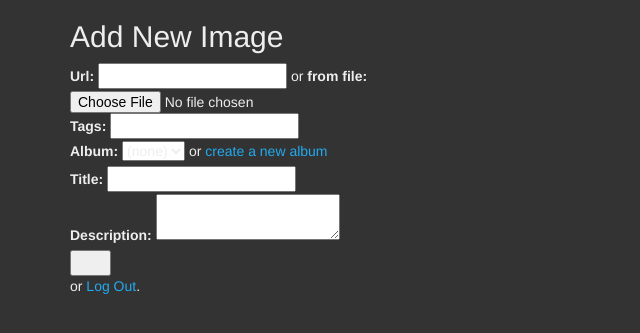
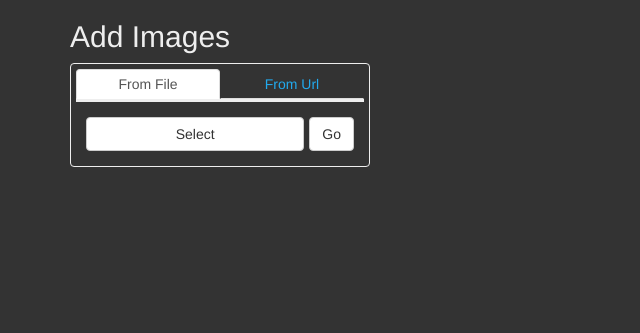
Before and after one commit to ErinCall/catsnap, a Flask app: template catsnap/web/templates/add.html.jinja in a window 1280 px wide. Shown: the part 60-393 px from the top of the page, without its empty margins (0-640 px from the left). Run offline with Flask 2, Linux system fonts and the light colour scheme; the template is opened without the code that fills it, so the values that code supplies are empty; parts of the project's set-up code (start-up, migrations or seed data) failed here and were passed over; some libraries are stand-ins or nearby versions.

Commit message:
New add-image page [#5]
Note: in order to style the file input, there's a funny hack in place.
The file input sits in front of a button (actually a <label>), but has
opacity 0; its width and position need to be aligned just right with the
"select" button.

The nav-tabs' border rule needs extra specificity to override
bootstrap's defaults, presumably because CSS was designed by malevolent
spirits.

When the controller receives a file, it calculates a filename and tells
the page JS about it. From that point on, that has to be the filename;
recalculating it after reorienting isn't ok. So the filename is now
frozen on ImageTruck initialization.

```diff
--- a/catsnap/web/public/css/layout.css
+++ b/catsnap/web/public/css/layout.css
@@ -44,3 +44,89 @@ h1 {
 a form {
     margin: 0;
 }
+
+.add {
+    max-width: 300px;
+    padding: 5px;
+    border-radius: 4px;
+    border: 1px solid #eeeeee;
+}
+
+.add img {
+    display: block;
+    margin: auto;
+}
+
+.nav-tabs li a {
+    padding-top: 4px;
+    padding-bottom: 4px;
+}
+
+.nav-tabs.nav.nav-justified {
+    border-bottom: 3px solid #eeeeee;
+}
+
+.file-upload {
+    position: relative;
+    overflow: hidden;
+    margin: 10px;
+}
+
+.url-upload {
+    margin: 10px;
+}
+
+input, label.btn {
+    margin-top: 5px;
+}
+.input {
+    overflow: hidden;
+    padding-right: 5px;
+}
+.upload input[type="submit"] {
+    float: right;
+}
+.input input[type="text"], label.btn {
+    width: 100%;
+    padding-right: 0;
+    padding-left: 0;
+    margin-bottom: 0;
+}
+.input input[type="file"] {
+    line-height: 15px;
+    cursor: pointer;
+    width: 100%;
+    padding-right: 0;
+    padding-left: 0;
+    margin-bottom: 0;
+    opacity: 0;
+    display: inline-block;
+    position: absolute;
+    left: 0;
+    top: 5px;
+}
+
+input[type="text"] {
+    color: #222222;
+}
+
+.add input[type="text"], .add textarea, .edit {
+    width: 100%;
+}
+
+.enter-to-submit {
+    display: none !important;
+}
+
+li.tag {
+    font-size: 150%;
+}
+
+li.tag span, li.tag a {
+    font-size: 14px;
+}
+
+.add li input {
+    vertical-align: middle;
+    display: inline-block;
+}
--- /dev/null
+++ b/catsnap/web/public/js/add_image.js
@@ -0,0 +1,123 @@
+$(document).ready(function () {
+    'use strict';
+
+    var send_image,
+        receive_image_data,
+        handle_upload_error,
+        tag_link,
+        check_for_image;
+
+    send_image = function(event) {
+        var $this = $(this),
+            form_data = new FormData(this),
+            $article = $this.parent('article');
+
+        event.preventDefault();
+
+        $this.hide();
+        $article.append($('<img src="/public/img/large-throbber.gif">'));
+        $.ajax($this.attr('action') + '.json', {
+            type: $this.attr('method'),
+            data: form_data,
+            contentType: false,
+            processData: false,
+            success: _.bind(receive_image_data, $article),
+            error: _.bind(handle_upload_error, $article),
+        });
+    };
+
+    receive_image_data = function(data) {
+        var delay = 2000, //milliseconds
+            $ul;
+
+        this.data('image_id', data.image_id);
+        this.data('url', data.url);
+        window.setTimeout(_.bind(check_for_image, this, delay), delay);
+
+        this.children('form').remove();
+        this.append($('<input type="text" placeholder="Title" class="form-control">'));
+
+        $ul = $('<ul><li class="tag"></li></ul>');
+        $ul.children('li').append(_.bind(tag_link, this)());
+        this.append($ul);
+
+        this.append($('<textarea placeholder="Description" class="form-control">'));
+        this.append($('<input type="submit" value="Save" class="btn btn-default edit">'));
+    };
+
+    tag_link = function() {
+        var $container = this,
+            $a = $('<a href=#>Add tag</a>');
+
+        $a.click(function(event) {
+            var tag_name,
+                $this_li = $(this).parent(),
+                $form;
+            event.preventDefault();
+            $a.hide();
+
+            $form = $('<form><input type="text" class="edit form-control"/><input type="submit" class="enter-to-submit"/></form>');
+            $form.submit(function(event) {
+                event.preventDefault();
+                tag_name = $form.find('input[type=text]').val();
+                $form.find('input').attr('disabled', true);
+
+                $.ajax('/image/' + $container.data('image_id') + '.json', {
+                    type: "PATCH",
+                    data: {add_tag: tag_name},
+                    success: function(data) {
+                        var $next_li = $('<li class="tag">'),
+                            $name_span = $('<span>'),
+                            new_tag_link;
+
+                        $a.remove();
+                        $form.remove();
+
+                        $name_span.append(tag_name);
+                        $this_li.append($name_span);
+
+                        new_tag_link = _.bind(tag_link, $container)();
+                        $next_li.append(new_tag_link);
+                        $container.find('ul').append($next_li);
+                    },
+                    error: function(jqXHR, status, errorThrown) {
+                        alert(errorThrown);
+                    }
+                });
+            });
+
+            $this_li.append($form);
+            $a.parent().append($this_li);
+            $form.find('input').focus();
+        });
+        return $a;
+    };
+
+    handle_upload_error = function(data) {
+        console.log(data);
+    };
+
+    check_for_image = function(previous_timeout) {
+        var $container = this,
+            url = this.data('url'),
+            new_timeout = previous_timeout * 1.4,
+            $a = $('<a href="/image/' + this.data('image_id') +'">'),
+            $img = $('<img>');
+
+        $img.error(function () {
+            window.setTimeout(
+                _.bind(check_for_image, $container, new_timeout), new_timeout);
+        });
+        $img.load(function() {
+            $container.find('img').remove();
+            $a.append($img);
+            $container.prepend($a);
+        });
+        $img.attr('src', url);
+    };
+
+    $('.add form').submit(send_image);
+    $('input[type="file"]').change(function(event) {
+        $(this).siblings('label').text($(this).val());
+    });
+});
--- a/catsnap/web/public/js/application.js
+++ b/catsnap/web/public/js/application.js
@@ -1,5 +1,15 @@
 $(document).ready(function () {
     'use strict';
+
+    /* Firefox ignores percentage widths on file inputs, but absolute
+    sizes work, so follow the underlay label as it's sized and resized.
+    */
+    var input_size_fix = function () {
+        $('#file').width($('label.btn').width());
+        $('#file').height($('label.btn').height() * 1.4);
+    };
+    input_size_fix();
+    $(window).resize(input_size_fix);
 
     $('a.form-submitter').click(function(e) {
         e.preventDefault();
--- a/catsnap/web/templates/add.html.jinja
+++ b/catsnap/web/templates/add.html.jinja
@@ -1,47 +1,37 @@
 {% extends 'layout.html.jinja' %}
 {% block title %}
-    Add New Image
+    Add Images
 {% endblock title %}
 {% block content %}
-    <article id="add">
-        <div>
-            <form method="post" action="{{ url_for('add') }}" enctype="multipart/form-data" >
-                <div>
-                    <label for="url">Url: </label>
-                    <input type="text" name="url" id="url" />
-                    or
-                    <label for="file" style="display:inline">from file:</label>
-                    <input type="file" name="file" id="file" />
+    <article class="add">
+        <form method="post" action="{{ url_for('add') }}" enctype="multipart/form-data" >
+            <ul class="nav nav-tabs nav-justified" role="tablist">
+                <li class="active">
+                    <a href="#file-upload" role="tab" data-toggle="tab">From File</a>
+                </li>
+                <li>
+                    <a href="#url-upload" role="tab" data-toggle="tab">From Url</a>
+                </li>
+            </ul>
+            <div class="tab-content">
+                <div class="tab-pane upload url-upload" id="url-upload">
+                    <input type="submit" value="Go" class="btn btn-default">
+                    <div class="input">
+                        <input type="text" name="url" id="url" class="form-control">
+                    </div>
                 </div>
-                <div>
-                    <label for="tags">Tags: </label>
-                    <input type="text" name="tags" id="tags" />
+
+                <div class="tab-pane active upload file-upload" id="file-upload">
+                    <input type="submit" value="Go" class="btn btn-default">
+                    <div class="input">
+                        <label class="btn btn-default" for="file">Select</label>
+                        <input type="file" id="file" name="file">
+                    </div>
                 </div>
-                <div>
-                    <label for="album">Album: </label>
-                    <select name="album" id="album">
-                        <option value="">(none)</option>
-                        {% for album in albums %}
-                        <option value="{{ album.album_id }}">{{ album.name |e}}</option>
-                        {% endfor %}
-                    </select>
-                    or <a href="{{ url_for('new_album') }}">create a new album</a>
-                </div>
-                <div>
-                    <label for="title">Title:</label>
-                    <input type="text" name="title" id="title" />
-                </div>
-                <div>
-                    <label for="description">Description:</label>
-                    <textarea name="description" id="description" ></textarea>
-                </div>
-                <div>
-                    <input type="submit" name="add_button" id="add_button" value="Add" />
-                </div>
-            </form>
-        </div>
-        <div>
-            or <a href="{{ url_for('logout') }}">Log Out</a>.
-        </div>
+            </div>
+        </form>
     </article>
 {% endblock content %}
+{% block scripts %}
+    <script src="/public/js/add_image.js"></script>
+{% endblock scripts %}
--- a/catsnap/web/templates/layout.html.jinja
+++ b/catsnap/web/templates/layout.html.jinja
@@ -46,6 +46,7 @@
     </div>
     <script src="/public/js/jquery-2.0.0.min.js"></script>
     <script src="/public/js/underscore-min.js"></script>
+    <script src="/public/js/bootstrap.min.js"></script>
     <script src="/public/js/application.js"></script>
     {%block scripts%}{%endblock%}
 </body>
```
Also changed, not shown: catsnap/image_truck.py (+7 -6 lines), catsnap/table/image.py (+20 -6 lines), catsnap/web/controllers/image.py (+14 -26 lines), catsnap/worker/tasks.py (+27 -0 lines), migrations/20141018211006-image-contents.py (added, +20 -0 lines), tests/table/test_image.py (+15 -1 lines), tests/test_image_truck.py (+8 -0 lines), tests/web/test_add.py (+38 -74 lines), tests/web/test_auth.py (+4 -5 lines), tests/worker/test_process_image.py (added, +120 -0 lines), catsnap/web/public/img/large-throbber.gif (added).
